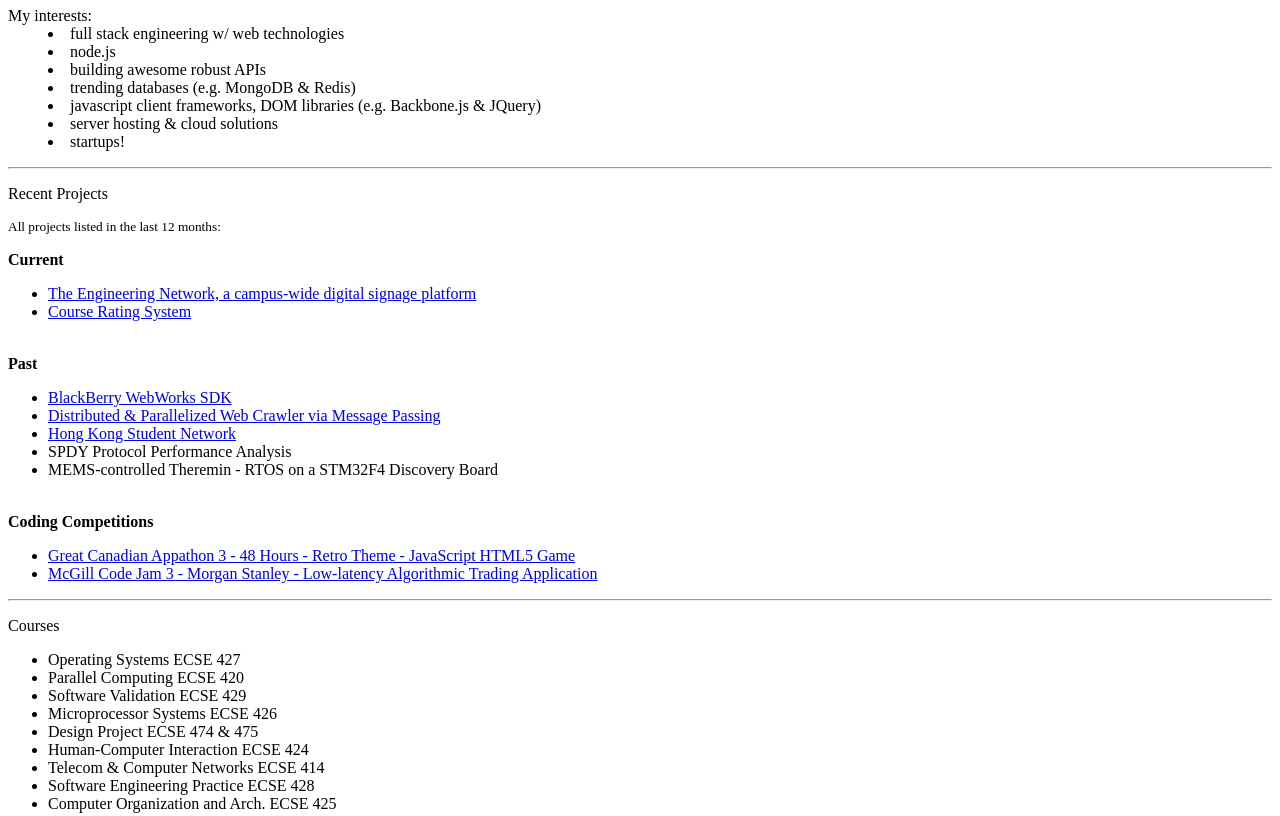
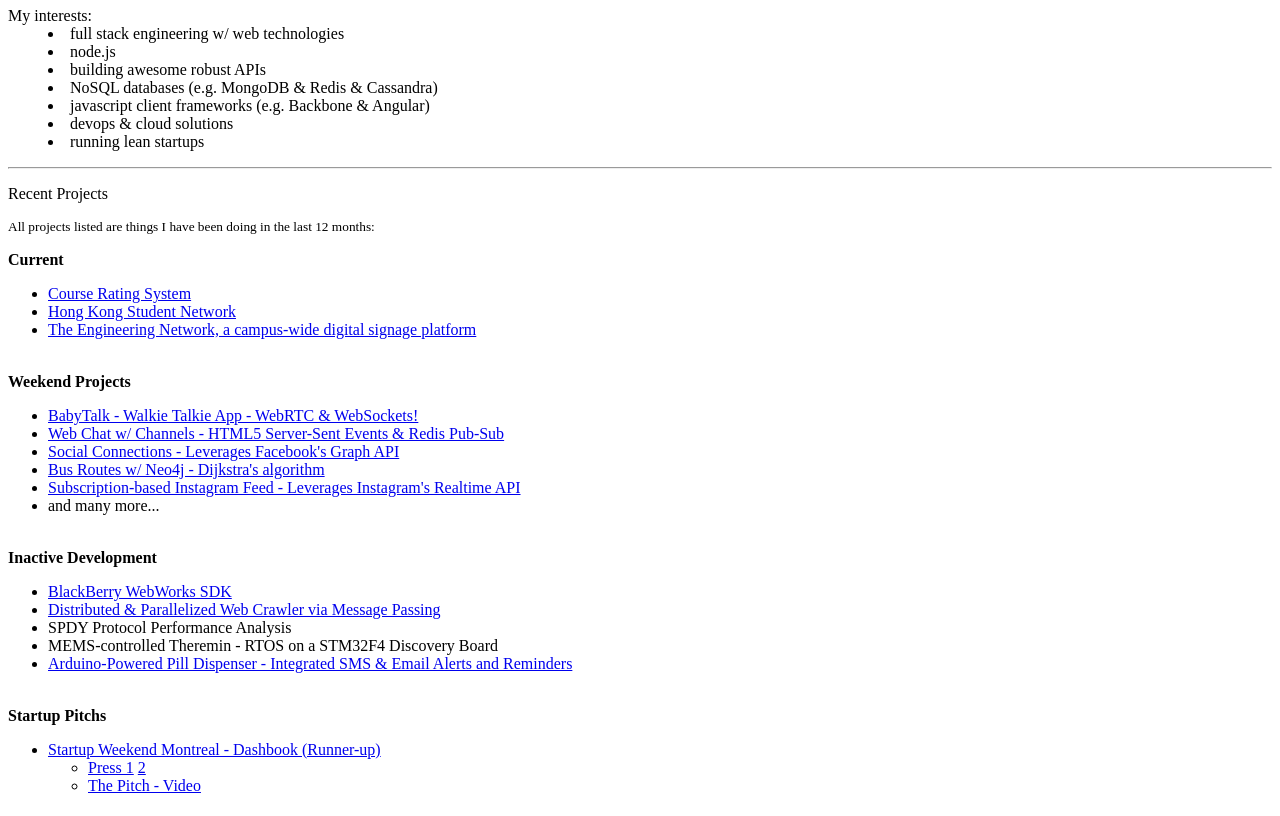
Before and after one commit to adrianlee/adrianlee.ca, a website: page views/index.html in a window 1280 px wide. Shown: the part 500-1316 px from the top of the page. Drawn offline with Linux system fonts and the light colour scheme.

Commit message:
Update recent projects. Dashbook & Weekend Projects

```diff
--- a/views/index.html
+++ b/views/index.html
@@ -68,10 +68,10 @@
             <dd><li>full stack engineering w/ web technologies</li></dd>
             <dd><li>node.js</li></dd>
             <dd><li>building awesome robust APIs</li></dd>
-            <dd><li>trending databases (e.g. MongoDB & Redis)</li></dd>
-            <dd><li>javascript client frameworks, DOM libraries (e.g. Backbone.js & JQuery)</li></dd>
-            <dd><li>server hosting & cloud solutions</li></dd>
-            <dd><li>startups!</li></dd>
+            <dd><li>NoSQL databases (e.g. MongoDB & Redis & Cassandra)</li></dd>
+            <dd><li>javascript client frameworks (e.g. Backbone & Angular)</li></dd>
+            <dd><li>devops & cloud solutions</li></dd>
+            <dd><li>running lean startups</li></dd>
         </dl>
 
         <!--
@@ -99,33 +99,63 @@
         <hr/>
 
         <p class="lead lead1">Recent Projects</p>
-        <p><small>All projects listed in the last 12 months:</small></p>
+        <p><small>All projects listed are things I have been doing in the last 12 months:</small></p>
 
 
         <caption><strong>Current</strong></caption>
         <p>
             <ul>
-                <li><a href="https://github.com/tenproject">The Engineering Network, a campus-wide digital signage platform</a></li>
-                <li><a href="https://github.com/adrianlee/rate-my-course">Course Rating System</a></li>
+                <li><a href="http://rate.adrianlee.ca">Course Rating System</a></li>
+                <li><a href="http://hksn.ca">Hong Kong Student Network</a></li>
+                <li><a href="http://ten.adrianlee.ca">The Engineering Network, a campus-wide digital signage platform</a></li>
             </ul>
         </p>
         </br>
-        <caption><strong>Past</strong></caption>
+
+        <caption><strong>Weekend Projects</strong></caption>
+        <p>
+            <ul>
+                <li><a href="https://github.com/adrianlee/babytalk">BabyTalk - Walkie Talkie App - WebRTC & WebSockets!</a></li>
+                <li><a href="https://github.com/adrianlee/hello">Web Chat w/ Channels - HTML5 Server-Sent Events & Redis Pub-Sub</a></li>
+                <li><a href="https://github.com/adrianlee/social-connections">Social Connections - Leverages Facebook's Graph API</a></li>
+                <li><a href="https://github.com/adrianlee/bb-challenge">Bus Routes w/ Neo4j - Dijkstra's algorithm</a></li>
+                <li><a href="https://github.com/adrianlee/instagram-realtime-feed">Subscription-based Instagram Feed - Leverages Instagram's Realtime API</a></li>
+                <li>and many more...</li>
+            </ul>
+        </p>
+        </br>
+
+        <caption><strong>Inactive Development</strong></caption>
         <p>
             <ul>
                 <li><a href="https://developer.blackberry.com/html5/">BlackBerry WebWorks SDK</a></li>
                 <li><a href="https://github.com/adrianlee/web-crawler-parallelization">Distributed & Parallelized Web Crawler via Message Passing</a></li>
-                <li><a href="https://github.com/adrianlee/hksn">Hong Kong Student Network</a></li>
                 <li>SPDY Protocol Performance Analysis</li>
                 <li>MEMS-controlled Theremin - RTOS on a STM32F4 Discovery Board</li>
+                <li><a href="https://github.com/adrianlee/pillbox">Arduino-Powered Pill Dispenser - Integrated SMS & Email Alerts and Reminders</a></li>
             </ul>
         </p>
+
+        </br>
+        <caption><strong>Startup Pitchs</strong></caption>
+        <ul>
+            <li>
+                <a href="http://dashbook.co">Startup Weekend Montreal - Dashbook (Runner-up)</a>
+                <ul>
+                    <li><a href="http://www.theglobeandmail.com/report-on-business/small-business/sb-tools/small-business-briefing/government-invests-millions-in-innovation-projects/article8809778/">Press 1</a> <a href="http://blog.busbud.com/2013/02/11/startup-weekend-montreal-recap/">2</a></li>
+                    <li><a href="https://www.dropbox.com/s/rgrv6daamthj3wo/Final-Pitch.mov">The Pitch - Video</a></li>
+                </ul>
+            </li>
+        </ul>
+
+
         </br>
         <caption><strong>Coding Competitions</strong></caption>
         <ul>
             <li><a href="https://github.com/adrianlee/GCA3">Great Canadian Appathon 3 - 48 Hours - Retro Theme - JavaScript HTML5 Game</a>
             <li><a href="https://github.com/adrianlee/codejam2012">McGill Code Jam 3 - Morgan Stanley - Low-latency Algorithmic Trading Application</a>
         </ul>
+
 
         <hr/>
         <p class="lead lead1">Courses</p>
```
